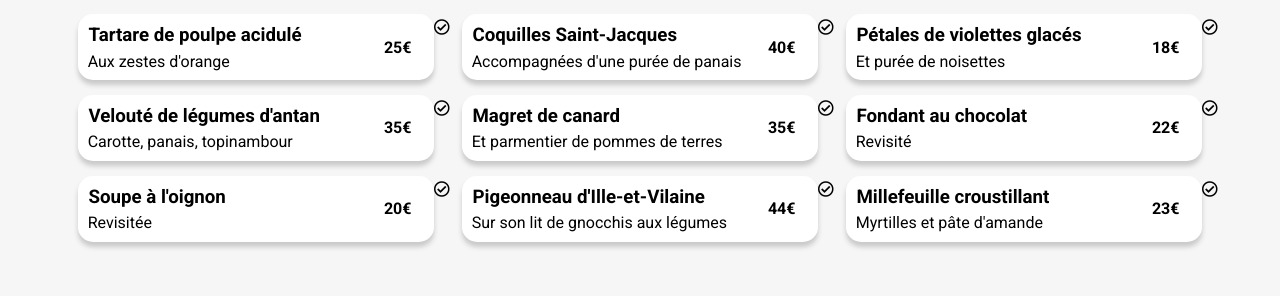
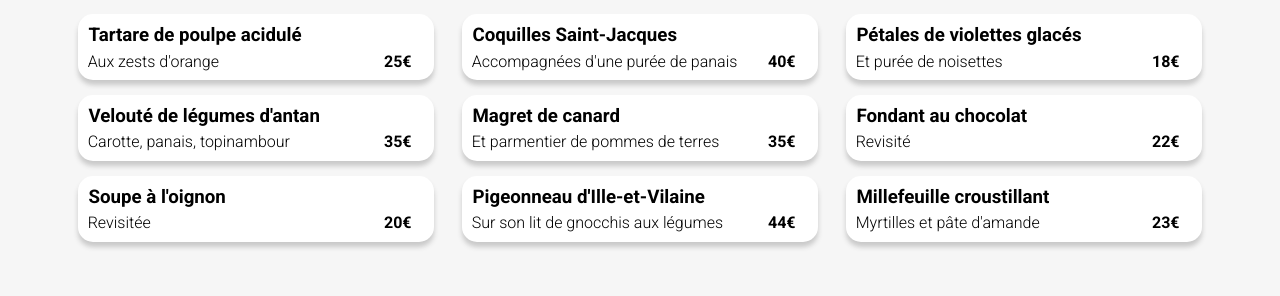
Before and after one commit to SethosPrim/CourbinFrederic_3_19102021, a website: page a-la-francaise.html in a window 1280 px wide. Shown: the part 472-768 px from the top of the page. Drawn offline with Linux system fonts and the light colour scheme; a web font is replaced by a local one.

Commit message:
Commit du 04/02/2022

```diff
--- a/a-la-francaise.html
+++ b/a-la-francaise.html
@@ -47,11 +47,11 @@
                     <div class="menu__clique">
                         <div class="menu__clique--titre">
                             <h3>Tartare de poulpe acidulé</h3>
-                            <p>Aux zestes d'orange</p>
-                        </div>
 
-                        <div class="menu__clique--prix">
-                            <span>25€</span>
+                            <p class="menu__clique--titre__infos">
+                                <span class="menu__clique--titre__infos--texte">Aux zests d'orange</span>
+                                <span class="menu__clique--titre__infos--prix">25€</span>
+                            </p>
                         </div>
 
                         <div class="menu__clique--animation">
@@ -62,30 +62,30 @@
                     <div class="menu__clique">
                         <div class="menu__clique--titre">
                             <h3>Velouté de légumes d'antan</h3>
-                            <p>Carotte, panais, topinambour</p>
-                        </div>
 
-                        <div class="menu__clique--prix">
-                            <span>35€</span>
+                            <p class="menu__clique--titre__infos">
+                                <span class="menu__clique--titre__infos--texte">Carotte, panais, topinambour</span>
+                                <span class="menu__clique--titre__infos--prix">35€</span>
+                            </p>
                         </div>
 
                         <div class="menu__clique--animation">
-                            <i class="far fa-check-circle"></i>
+                            <i class="item far fa-check-circle"></i>
                         </div>
                     </div>
 
                     <div class="menu__clique">
                         <div class="menu__clique--titre">
                             <h3>Soupe à  l'oignon</h3>
-                            <p>Revisitée</p>
-                        </div>
 
-                        <div class="menu__clique--prix">
-                            <span>20€</span>
+                            <p class="menu__clique--titre__infos">
+                                <span class="menu__clique--titre__infos--texte">Revisitée</span>
+                                <span class="menu__clique--titre__infos--prix">20€</span>
+                            </p>
                         </div>
 
                         <div class="menu__clique--animation">
-                            <i class="far fa-check-circle"></i>
+                            <i class="item far fa-check-circle"></i>
                         </div>
                     </div>
                 </section>
@@ -96,45 +96,45 @@
                     <div class="menu__clique">
                         <div class="menu__clique--titre">
                             <h3>Coquilles Saint-Jacques</h3>
-                            <p>Accompagnées d'une purée de panais</p>
-                        </div>
 
-                        <div class="menu__clique--prix">
-                            <span>40€</span>
+                            <p class="menu__clique--titre__infos">
+                                <span class="menu__clique--titre__infos--texte">Accompagnées d'une purée de panais</span>
+                                <span class="menu__clique--titre__infos--prix">40€</span>
+                            </p>
                         </div>
 
                         <div class="menu__clique--animation">
-                            <i class="far fa-check-circle"></i>
+                            <i class="item far fa-check-circle"></i>
                         </div>
                     </div>
 
                     <div class="menu__clique">
                         <div class="menu__clique--titre">
                             <h3>Magret de canard</h3>
-                            <p>Et parmentier de pommes de terres</p>
-                        </div>
 
-                        <div class="menu__clique--prix">
-                            <span>35€</span>
+                            <p class="menu__clique--titre__infos">
+                                <span class="menu__clique--titre__infos--texte">Et parmentier de pommes de terres</span>
+                                <span class="menu__clique--titre__infos--prix">35€</span>
+                            </p>
                         </div>
 
                         <div class="menu__clique--animation">
-                            <i class="far fa-check-circle"></i>
+                            <i class="item far fa-check-circle"></i>
                         </div>
                     </div>
 
                     <div class="menu__clique">
                         <div class="menu__clique--titre">
                             <h3>Pigeonneau d'Ille-et-Vilaine</h3>
-                            <p>Sur son lit de gnocchis aux légumes</p>
-                        </div>
 
-                        <div class="menu__clique--prix">
-                            <span>44€</span>
+                            <p class="menu__clique--titre__infos">
+                                <span class="menu__clique--titre__infos--texte">Sur son lit de gnocchis aux légumes</span>
+                                <span class="menu__clique--titre__infos--prix">44€</span>
+                            </p>
                         </div>
 
                         <div class="menu__clique--animation">
-                            <i class="far fa-check-circle"></i>
+                            <i class="item far fa-check-circle"></i>
                         </div>
                     </div>
                 </section>
@@ -145,45 +145,45 @@
                     <div class="menu__clique">
                         <div class="menu__clique--titre">
                             <h3>Pétales de violettes glacés</h3>
-                            <p>Et purée de noisettes</p>
-                        </div>
 
-                        <div class="menu__clique--prix">
-                            <span>18€</span>
+                            <p class="menu__clique--titre__infos">
+                                <span class="menu__clique--titre__infos--texte">Et purée de noisettes</span>
+                                <span class="menu__clique--titre__infos--prix">18€</span>
+                            </p>
                         </div>
 
                         <div class="menu__clique--animation">
-                            <i class="far fa-check-circle"></i>
+                            <i class="item far fa-check-circle"></i>
                         </div>
                     </div>
 
                     <div class="menu__clique">
                         <div class="menu__clique--titre">
                             <h3>Fondant au chocolat</h3>
-                            <p>Revisité</p>
-                        </div>
 
-                        <div class="menu__clique--prix">
-                            <span>22€</span>
+                            <p class="menu__clique--titre__infos">
+                                <span class="menu__clique--titre__infos--texte">Revisité</span>
+                                <span class="menu__clique--titre__infos--prix">22€</span>
+                            </p>
                         </div>
 
                         <div class="menu__clique--animation">
-                            <i class="far fa-check-circle"></i>
+                            <i class="item far fa-check-circle"></i>
                         </div>
                     </div>
 
                     <div class="menu__clique">
                         <div class="menu__clique--titre">
                             <h3>Millefeuille croustillant</h3>
-                            <p>Myrtilles et pâte d'amande</p>
-                        </div>
 
-                        <div class="menu__clique--prix">
-                            <span>23€</span>
+                            <p class="menu__clique--titre__infos">
+                                <span class="menu__clique--titre__infos--texte">Myrtilles et pâte d'amande</span>
+                                <span class="menu__clique--titre__infos--prix">23€</span>
+                            </p>
                         </div>
 
                         <div class="menu__clique--animation">
-                            <i class="far fa-check-circle"></i>
+                            <i class="item far fa-check-circle"></i>
                         </div>
                     </div>
                 </section>
--- a/scss/layouts/menu.scss
+++ b/scss/layouts/menu.scss
@@ -63,19 +63,51 @@
     }
     &__clique{
         @include choice;
+        &:hover{}
         &--titre{
             width: 82%;
-        }
-        &--prix{
-            display: flex;
-            flex-direction: column;
-            justify-content: center;
-            @include span-price;
+            &:hover{
+                width: calc(100% - 60px);
+            }
+            &__infos{
+                display: flex;
+                justify-content: space-between;
+                &--texte{
+                    font-weight: 300;
+                    text-overflow: ellipsis;
+                    overflow: hidden;
+                    white-space: nowrap;
+                    width: 100%;
+                    transition: width 0.75s;
+                }
+                &--prix{
+                    @include span-price;
+                    transition: transform 0.5s 0.05s;
+                    &:hover{
+                        transform: translateX(-60px);
+                    }
+                }
+            }
         }
         &--animation{
-            & i{
-                position: absolute;
-                margin-left: 5px;
+            position: absolute;
+            background: #99E2D0;
+            right: -60px;
+            top: 0;
+            width: 60px;
+            height: 100%;
+            transition: transform 0.5s;
+            text-align: center;
+            &:hover{
+                transform: translateX(-60px);
+            }
+            &.item{
+                color: white;
+                font-size: 1.35em;
+                line-height: 100px;
+                &:hover{
+                    animation: valid 0.5s;
+                }
             }
         }
     }
--- a/scss/utiles/__mixins.scss
+++ b/scss/utiles/__mixins.scss
@@ -23,20 +23,30 @@
 }
 
 @mixin choice {
+    position: relative;
     display: flex;
     justify-content: space-between;
     background: $color-five;
     @include box-shadow-secondary;
     border-radius: 0.938em;
+    overflow: hidden;
+    box-sizing: border-box;
     margin: 0.938em -0.313em;
     padding: 0.313em;
     cursor: pointer;
     & h3, p{
         margin: 0.28em;
     }
+    & h3{
+        transition: width 0.75s;
+        text-overflow: ellipsis;
+        overflow: hidden;
+        white-space: nowrap;
+    }
 }
 
 @mixin span-price {
     position: relative;
     font-weight: bold;
+    margin-right: -18%;
 }
```
Also changed, not shown: public/styles.css, 1 other file.
